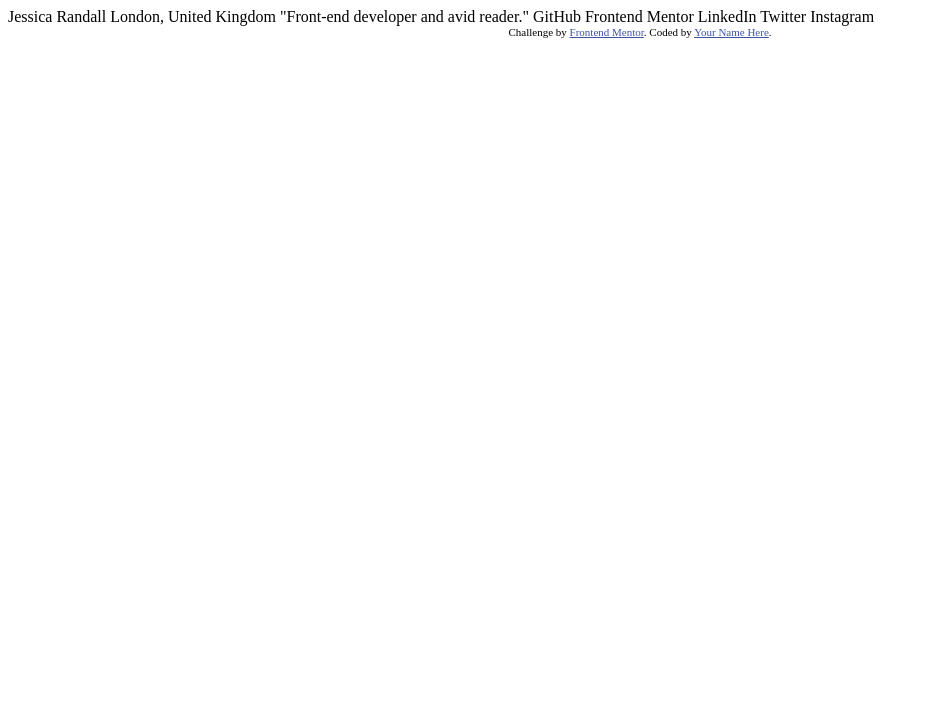
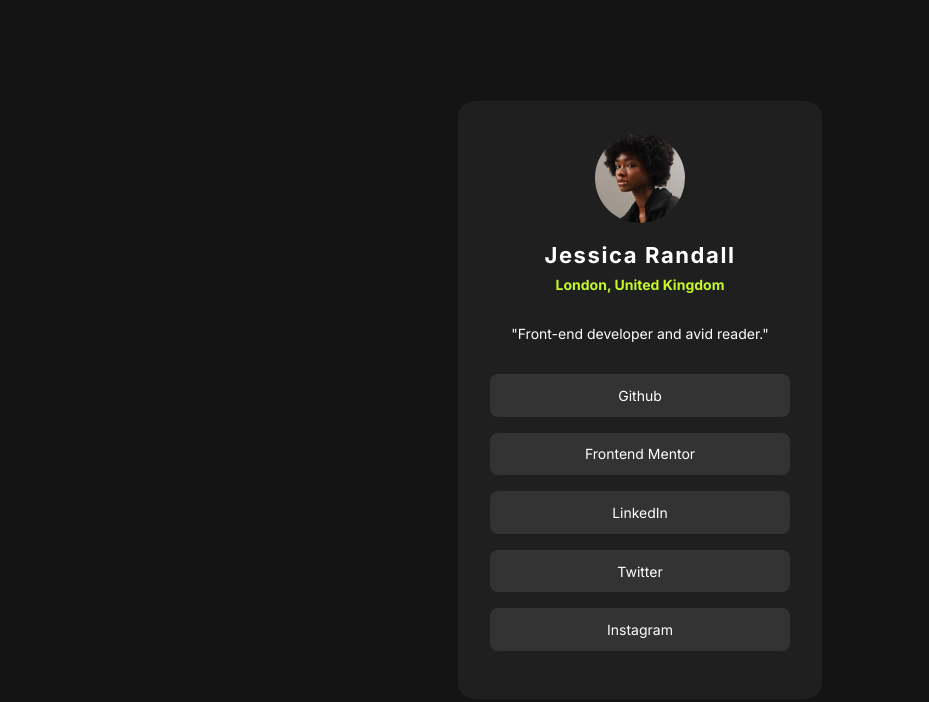
Before and after one commit to ismailhasir/Social-Links-Profile, a plain HTML site: page index.html in a window 1280 px wide. Shown: the whole page, without its empty margins (0-929 px from the left). Drawn offline with Linux system fonts and the light colour scheme.

Commit message:
final build

```diff
--- a/index.html
+++ b/index.html
@@ -1,34 +1,30 @@
 <!DOCTYPE html>
 <html lang="en">
   <head>
-  <meta charset="UTF-8">
-  <meta name="viewport" content="width=device-width, initial-scale=1.0"> <!-- displays site properly based on user's device -->
+    <meta charset="UTF-8" />
+    <meta name="viewport" content="width=device-width, initial-scale=1.0" />
 
-  <link rel="icon" type="image/png" sizes="32x32" href="./assets/images/favicon-32x32.png">
+    <link rel="stylesheet" href="styles.css" />
 
     <title>Frontend Mentor | Social links profile</title>
-
-  <!-- Feel free to remove these styles or customise in your own stylesheet 👍 -->
-  <style>
-    .attribution { font-size: 11px; text-align: center; }
-    .attribution a { color: hsl(228, 45%, 44%); }
-  </style>
   </head>
   <body>
-
-  Jessica Randall
-  London, United Kingdom
-  "Front-end developer and avid reader."
-
-  GitHub
-  Frontend Mentor
-  LinkedIn
-  Twitter
-  Instagram
-
-  <div class="attribution">
-    Challenge by <a href="https://www.frontendmentor.io?ref=challenge" target="_blank">Frontend Mentor</a>.
-    Coded by <a href="#">Your Name Here</a>.
+    <div class="container">
+      <div class="user-container">
+        <img src="/assets/images/avatar-jessica.jpeg" />
+        <h2>Jessica Randall</h2>
+        <h4>London, United Kingdom</h4>
+        <p>"Front-end developer and avid reader."</p>
+      </div>
+      <div class="links-container">
+        <ul>
+          <li>Github</li>
+          <li>Frontend Mentor</li>
+          <li>LinkedIn</li>
+          <li>Twitter</li>
+          <li>Instagram</li>
+        </ul>
+      </div>
     </div>
   </body>
 </html>
--- /dev/null
+++ b/styles.css
@@ -0,0 +1,73 @@
+@import url("https://fonts.googleapis.com/css2?family=Inter:ital,opsz,wght@0,14..32,100..900;1,14..32,100..900&display=swap");
+
+:root {
+  --green: hsl(75, 94%, 57%);
+  --white: hsl(0, 0%, 100%);
+  --light-grey: hsl(0, 0%, 20%);
+  --grey: hsl(0, 0%, 12%);
+  --dark-grey: hsl(0, 0%, 8%);
+}
+
+* {
+  margin: 0;
+  padding: 0;
+  box-sizing: border-box;
+}
+
+body {
+  font-family: "Inter", "sans-serif";
+  font-size: 14px;
+  background: var(--dark-grey);
+  color: var(--white);
+  height: calc(100vh);
+  display: flex;
+  flex-direction: column;
+  justify-content: center;
+  align-items: center;
+}
+
+.container {
+  background: var(--grey);
+  border-radius: 1rem;
+  padding: 2rem;
+  text-align: center;
+}
+
+h2 {
+  margin-bottom: 0.5rem;
+  font-size: 22px;
+  letter-spacing: 0.1rem;
+}
+
+h4 {
+  margin-bottom: 2rem;
+  color: var(--green);
+}
+
+.user-container {
+  margin-bottom: 2rem;
+}
+
+.user-container img {
+  height: 30% !important;
+  width: 30%;
+  border-radius: 50%;
+  margin-bottom: 1rem;
+}
+ul {
+  display: flex;
+  flex-direction: column;
+}
+.links-container li {
+  background: var(--light-grey);
+  list-style-type: none;
+  min-width: 300px;
+  padding: 0.8rem;
+  border-radius: 0.5rem;
+  margin-bottom: 1rem;
+}
+
+.links-container li:hover {
+  background-color: var(--green);
+  color: black;
+}
```
Lines whose indentation alone changed are shown as unchanged.
